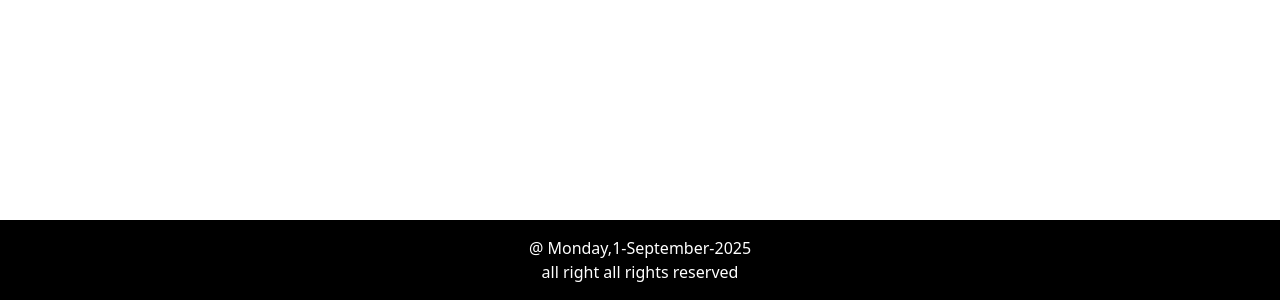
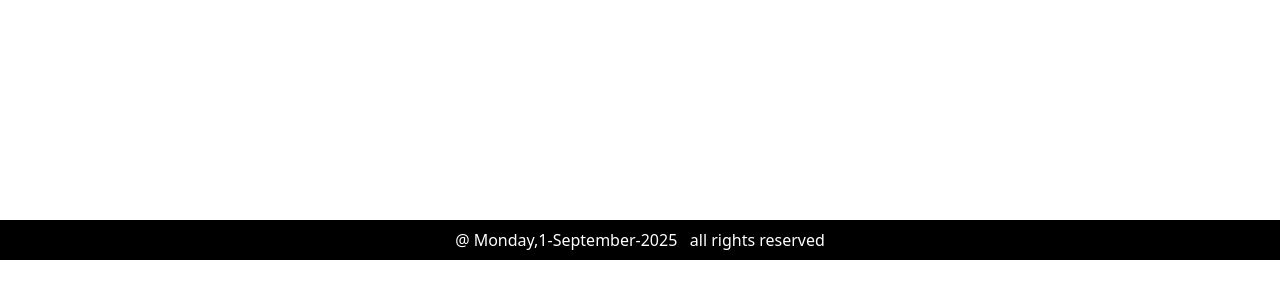
Before and after one commit to hajir1/portofolio, a website built with Vite: page index.html in a window 1280 px wide. Shown: the part 2782-3082 px from the top of the page. After the commit the page ends 3050 px from the top, so only its background shows below. Built offline with nearby package versions, Linux system fonts and the light colour scheme; a web font is replaced by a local one.

Commit message:
fix(footer)

```diff
--- a/index.html
+++ b/index.html
@@ -836,9 +836,9 @@
 
     <!-- footer start -->
     <section class="w-full mt-10" id="footer">
-      <div class="w-full bg-black h-20 grid place-content-center">
+      <div class="w-full bg-black p-2 flex justify-center">
         <h1 id="footer_timer" class="font-medium text-white text-base"></h1>
-        <p class="text-white font-medium text-base text-center">all right all rights reserved</p>
+        <p class="text-white font-medium text-base text-center">&nbsp;&nbsp; all rights reserved</p>
       </div>
     </section>
     <!-- footer end -->
```
